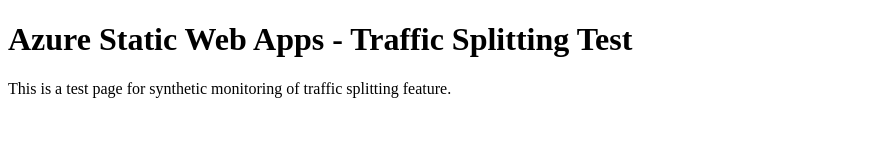
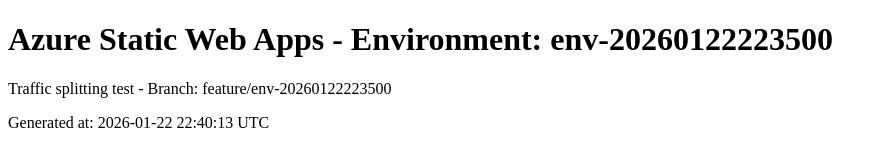
Before and after one commit to skylathadani-ms/synthetics-swa-traffic-20260122223500, a plain HTML site: page index.html in a window 1280 px wide. Shown: the whole page, without its empty margins (0-887 px from the left). Drawn offline with Linux system fonts and the light colour scheme.

Commit message:
Update index.html for env-20260122223500

```diff
--- a/index.html
+++ b/index.html
@@ -1,10 +1,11 @@
 <!DOCTYPE html>
 <html>
 <head>
-<title>Synthetics Test - Traffic Splitting</title>
+<title>Environment: env-20260122223500</title>
 </head>
 <body>
-<h1>Azure Static Web Apps - Traffic Splitting Test</h1>
-<p>This is a test page for synthetic monitoring of traffic splitting feature.</p>
+<h1>Azure Static Web Apps - Environment: env-20260122223500</h1>
+<p>Traffic splitting test - Branch: feature/env-20260122223500</p>
+<p>Generated at: 2026-01-22 22:40:13 UTC</p>
 </body>
 </html>
```
